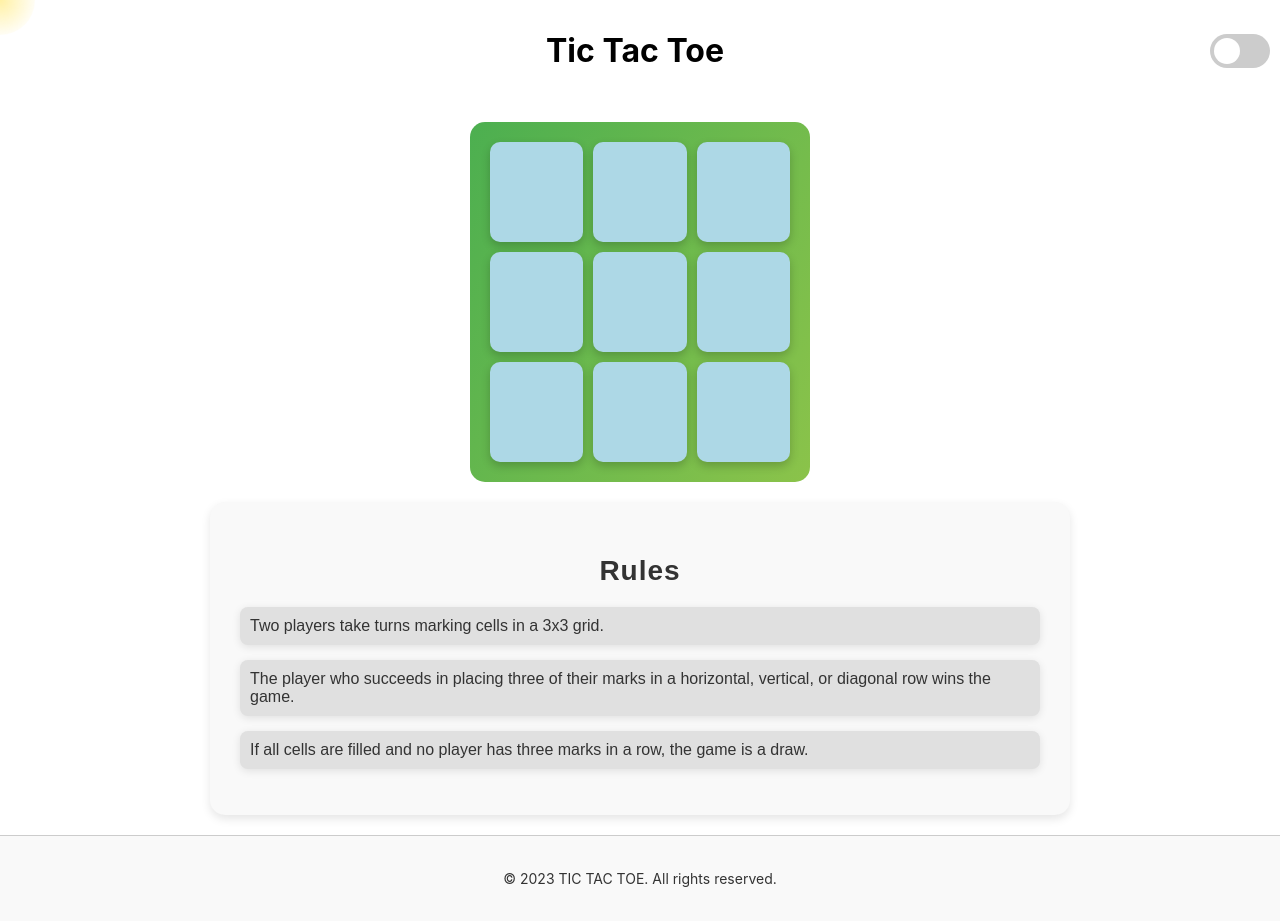
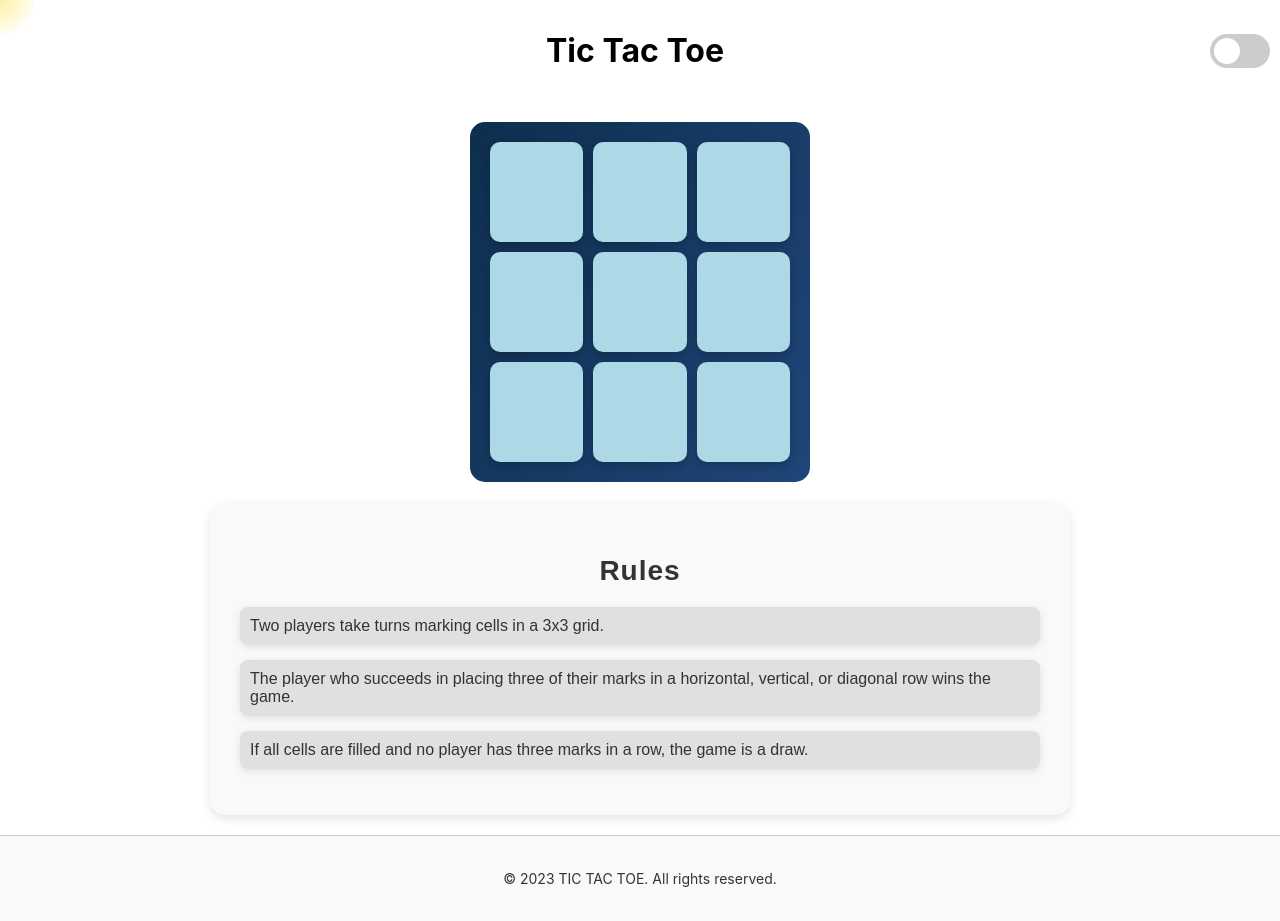
Before and after one commit to iamparas0/TIC-TAC-TOE, a React (Create React App) app in the folder paras/: page / in a window 1280 px wide. Built offline with nearby package versions, Linux system fonts and the light colour scheme.

Commit message:
Updated colours as per PR #88 and Issue #76

```diff
--- a/paras/src/App.css
+++ b/paras/src/App.css
@@ -28,7 +28,7 @@
   margin: 20px auto;
   padding: 20px;
   border-radius: 15px;
-  background: linear-gradient(120deg, #4caf50, #8bc34a);
+  background: linear-gradient(120deg, #0e2e4e, #1f4679);
   transition: background 0.5s, transform 0.5s ease;
 }
 
@@ -54,7 +54,7 @@
 }
 
 .board:hover {
-  background: linear-gradient(120deg, #2e7d32, #4caf50);
+  background: linear-gradient(120deg, #0d2430, #4c7daf);
   transform: translateY(-5px);
   box-shadow: 0 8px 30px rgba(0, 0, 0, 0.3);
 }
@@ -192,7 +192,7 @@ input:checked + .slider:before {
 }
 
 .dark .board {
-  background: linear-gradient(120deg, #555, #666);
+  background: linear-gradient(120deg, #220d06, #1b1616);
 }
 
 .dark .cell {
```
